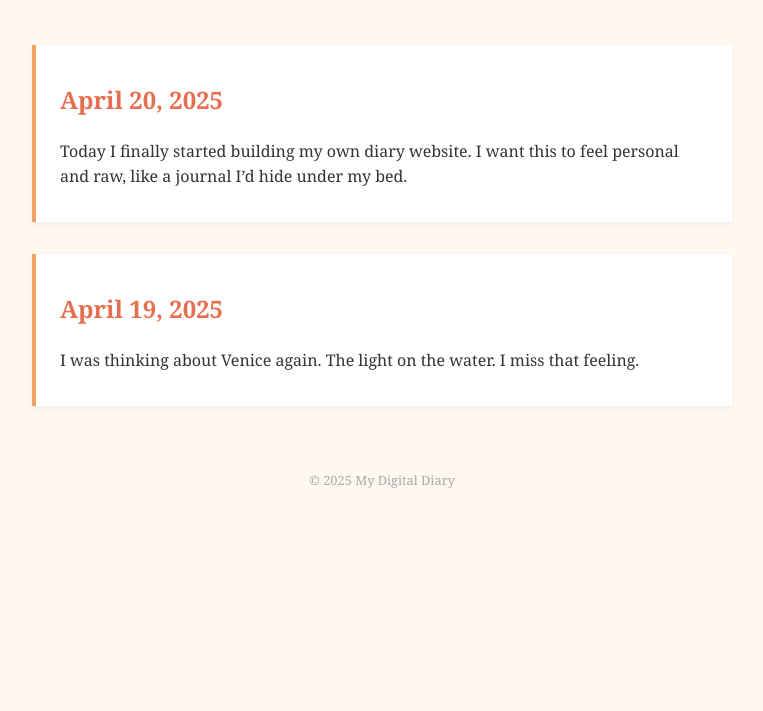
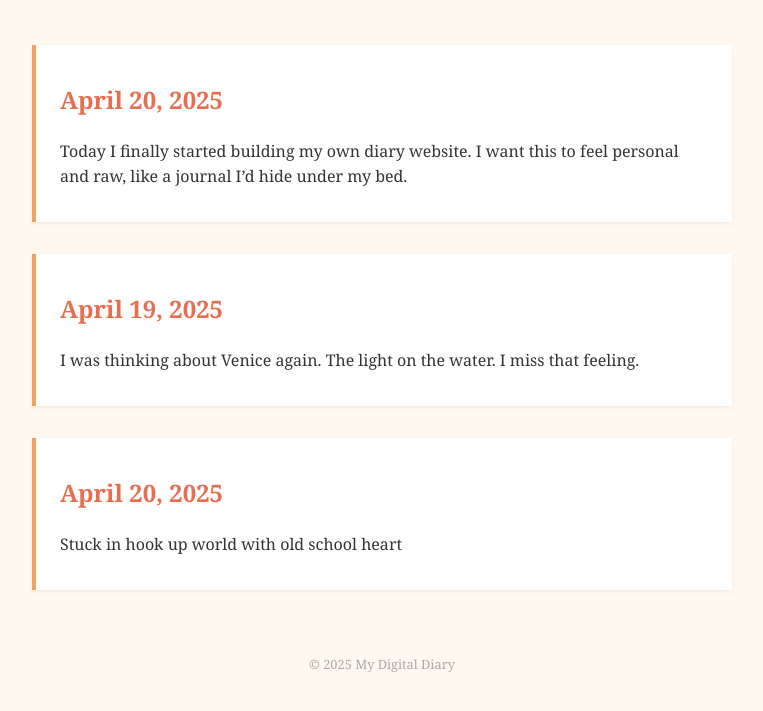
Before and after one commit to Luna369991/diary-site, a plain HTML site: page index.html in a window 1280 px wide. Shown: the part 155-866 px from the top of the page, without its empty margins (258-1021 px from the left). Before the commit the page ends 800 px from the top, so only its background shows below. Drawn offline with Linux system fonts and the light colour scheme.

Commit message:
Update index.html

```diff
--- a/index.html
+++ b/index.html
@@ -21,6 +21,12 @@
       <h2>April 19, 2025</h2>
       <p>I was thinking about Venice again. The light on the water. I miss that feeling.</p>
     </section>
+
+     <section class="entry">
+      <h2>April 20, 2025</h2>
+      <p>Stuck in hook up world with old school heart </p>
+    </section>
+
   </main>
 
   <footer>
```
